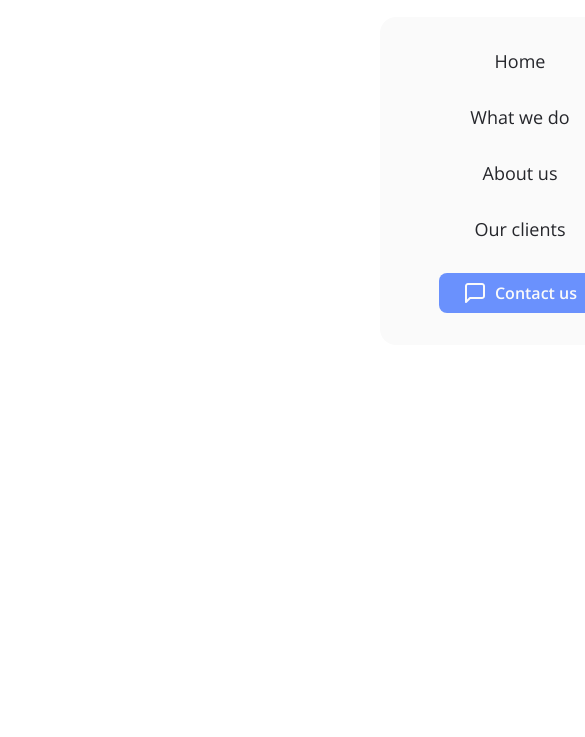
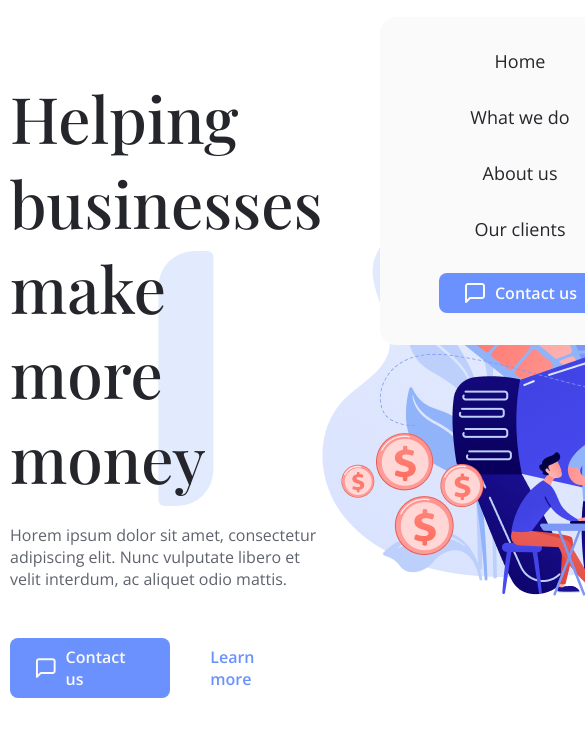
Before and after one commit to ptrv-dev/www-creativi, a website: page src/index.html in a window 390 px wide. Shown: the part 65-802 px from the top of the page, 585 px wide, since content can reach past the window. Drawn offline with nearby package versions, Linux system fonts and the light colour scheme; files that its build step writes are made by us from their sources; a web font is replaced by a local one.

Commit message:
hero (not responsive)

```diff
--- a/src/index.html
+++ b/src/index.html
@@ -9,6 +9,45 @@
   </head>
   <body>
     @@include('./pages/components/_header.html')
+    <div class="hero section">
+      <div class="hero__container container">
+        <div class="hero__col">
+          <h1 class="hero__title">
+            Helping businesses make <span>more money</span>
+          </h1>
+          <p class="hero__text">
+            Horem ipsum dolor sit amet, consectetur adipiscing elit. Nunc
+            vulputate libero et velit interdum, ac aliquet odio mattis.
+          </p>
+          <div class="hero__row">
+            <a href="#" class="btn">
+              <svg
+                width="24"
+                height="24"
+                viewBox="0 0 24 24"
+                fill="none"
+                xmlns="http://www.w3.org/2000/svg"
+              >
+                <path
+                  d="M21 15C21 15.5304 20.7893 16.0391 20.4142 16.4142C20.0391 16.7893 19.5304 17 19 17H7L3 21V5C3 4.46957 3.21071 3.96086 3.58579 3.58579C3.96086 3.21071 4.46957 3 5 3H19C19.5304 3 20.0391 3.21071 20.4142 3.58579C20.7893 3.96086 21 4.46957 21 5V15Z"
+                  stroke="#FAFAFA"
+                  stroke-width="2"
+                  stroke-linecap="round"
+                  stroke-linejoin="round"
+                />
+              </svg>
+              Contact us
+            </a>
+            <a href="#" class="btn btn_empty"> Learn more </a>
+          </div>
+        </div>
+        <img
+          src="/img/hero/illustration.png"
+          alt="illustration"
+          class="hero__image"
+        />
+      </div>
+    </div>
     @@include('./pages/components/_footer.html')
     @@include('./pages/components/_scripts.html')
   </body>
--- a/src/scss/app/_common.scss
+++ b/src/scss/app/_common.scss
@@ -33,6 +33,15 @@ h6 {
   font-family: $heading-font-family;
   font-weight: 500;
 }
+h1 {
+  font-size: 4rem;
+}
+h2 {
+  font-size: 2rem;
+}
+h3 {
+  font-size: 1.5rem;
+}
 
 .container {
   margin: 0 auto;
@@ -50,4 +59,12 @@ h6 {
   padding: 0.5rem 1.5rem;
   color: $white;
   font-weight: 600;
+  &_empty {
+    color: $primary;
+    background: none;
+  }
 }
+
+.section {
+  padding: 3rem 0;
+}
--- a/src/scss/main.scss
+++ b/src/scss/main.scss
@@ -5,4 +5,5 @@
 @import 'app/common.scss';
 
 @import 'pages/header.scss';
+@import 'pages/hero.scss';
 @import 'pages/footer.scss';
--- /dev/null
+++ b/src/scss/pages/_hero.scss
@@ -0,0 +1,66 @@
+.hero {
+  // .hero__container
+
+  &__container {
+    margin-top: calc(140px - 3rem);
+    display: flex;
+    align-items: center;
+  }
+
+  // .hero__col
+
+  &__col {
+    display: flex;
+    flex-direction: column;
+    max-width: 580px;
+  }
+
+  // .hero__title
+
+  &__title {
+    span {
+      position: relative;
+      &::before {
+        position: absolute;
+        content: '';
+        display: block;
+        width: calc(100% + 1rem);
+        height: 100%;
+        background: $primary-light;
+        left: 50%;
+        transform: translateX(-50%);
+        top: 6px;
+        z-index: -1;
+        border-radius: 36px 6px;
+      }
+    }
+  }
+
+  // .hero__text
+
+  &__text {
+    color: $gray;
+    margin: 1.5rem 0 3rem 0;
+  }
+
+  // .hero__row
+
+  &__row {
+    display: inline-flex;
+    align-items: center;
+    gap: 1rem;
+  }
+
+  // .hero__image
+
+  &__image {
+  }
+}
+.container {
+}
+.btn {
+  // .btn_empty
+
+  &_empty {
+  }
+}
```
Also changed, not shown: src/img/hero/illustration.png (added).
